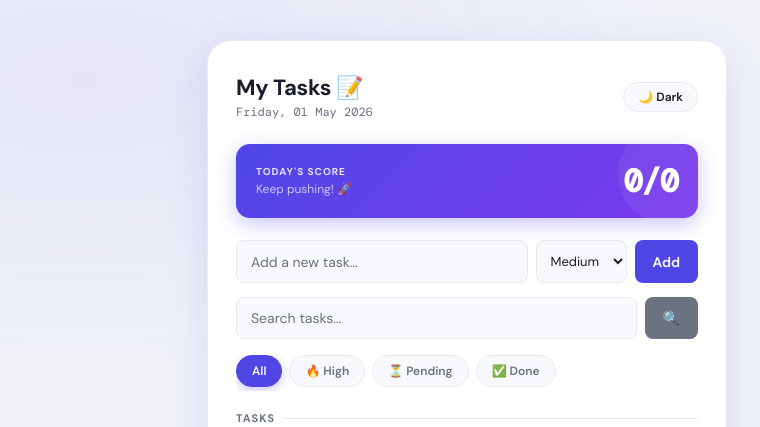
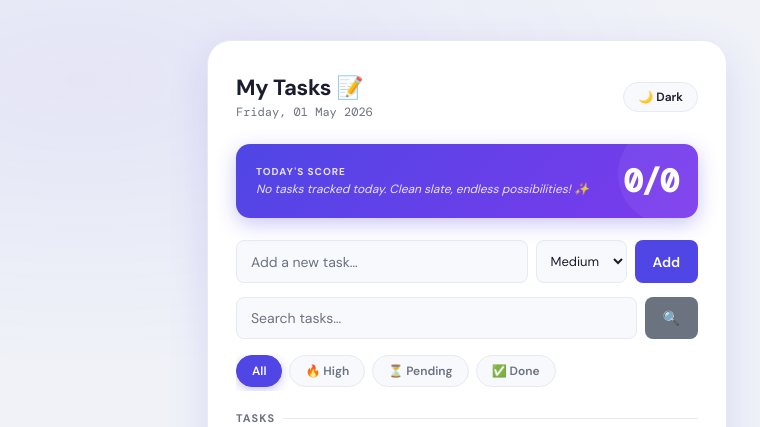
Before and after one commit to manyatagupta/productivity_tracker, a Django app: page / in a window 1280 px wide. Shown: the top 427 px of the page, without its empty margins (173-933 px from the left). Run offline with Django 5.2, Linux system fonts and the light colour scheme; data comes from the database, SQL or seed files in the repository.

Commit message:
Updated HTML design to show quotes on the screen

```diff
--- a/tracker/templates/tracker/index.html
+++ b/tracker/templates/tracker/index.html
@@ -126,7 +126,7 @@
         .score-card::after { content: ''; position: absolute; right: -20px; top: -20px; width: 100px; height: 100px; background: rgba(255,255,255,0.06); border-radius: 50%; }
 
         .score-label { font-size: 10px; font-weight: 700; text-transform: uppercase; letter-spacing: 1px; opacity: 0.85; }
-        .score-sub { font-size: 12px; opacity: 0.7; margin-top: 3px; }
+        .score-sub { font-size: 12px; opacity: 0.85; margin-top: 3px; font-style: italic; }
         .score-value { font-size: 32px; font-weight: 800; font-family: 'DM Mono', monospace; letter-spacing: -1px; }
 
         .input-group { display: flex; gap: 8px; margin-bottom: 14px; }
@@ -152,7 +152,6 @@
         .filter-btn:hover { color: var(--accent); border-color: var(--accent); }
         .filter-active { background: var(--accent) !important; color: white !important; border-color: var(--accent) !important; box-shadow: 0 3px 10px rgba(79,70,229,0.3); }
 
-        /* FEATURE: Smart Analytics Load Banner CSS */
         .analytics-alert { padding: 10px 14px; background: rgba(239, 68, 68, 0.08); border: 1px dashed rgba(239, 68, 68, 0.3); border-radius: var(--radius-sm); font-size: 12px; font-weight: 500; color: var(--high); margin-bottom: 18px; display: flex; align-items: center; gap: 6px; animation: slideDown 0.3s ease; }
 
         .task { background: var(--surface); padding: 14px 16px; border-radius: var(--radius); margin-bottom: 10px; display: flex; justify-content: space-between; align-items: center; border: 1.5px solid var(--border); border-left: 4px solid var(--accent); transition: box-shadow var(--transition), transform var(--transition), border-color var(--transition); animation: fadeUp 0.3s ease both; }
@@ -224,7 +223,7 @@
         <div class="score-card">
             <div>
                 <div class="score-label">Today's Score</div>
-                <div class="score-sub">Keep pushing! 🚀</div>
+                <div class="score-sub">{{ motivation_quote }}</div>
             </div>
             <div class="score-value">{{ today_score }}</div>
         </div>
```
